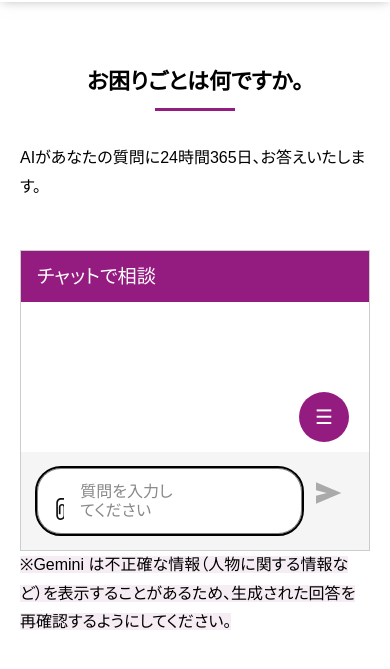
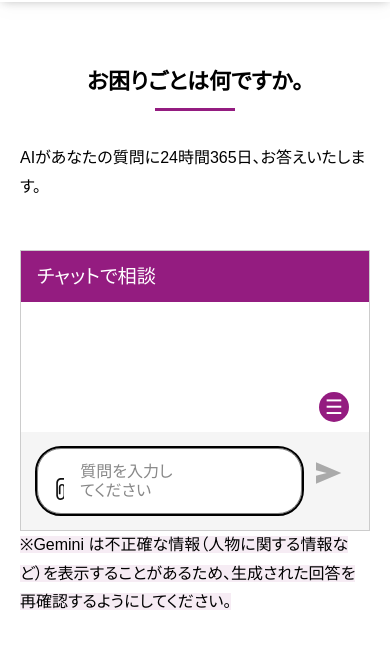
Before and after one commit to taktaktak326/SHOOP, a plain HTML site: page xarvio_chat/index.html in a window 390 px wide. Shown: the part 51-720 px from the top of the page. Drawn offline with nearby package versions, Linux system fonts and the light colour scheme.

Commit message:
Update basic.css

```diff
--- a/xarvio_chat/basic.css
+++ b/xarvio_chat/basic.css
@@ -404,8 +404,8 @@ button[data-chatbotui-type=ChatFilesButton] div[data-chatbotui-type=InputFile]:h
     }
 
     .hamburger-menu button {
-        width: 50px; /* ボタンを少し大きく */
-        height: 50px;
+        width: 30px; /* ボタンを少し大きく */
+        height: 30px;
         font-size: 20px;
     }
 }
```
